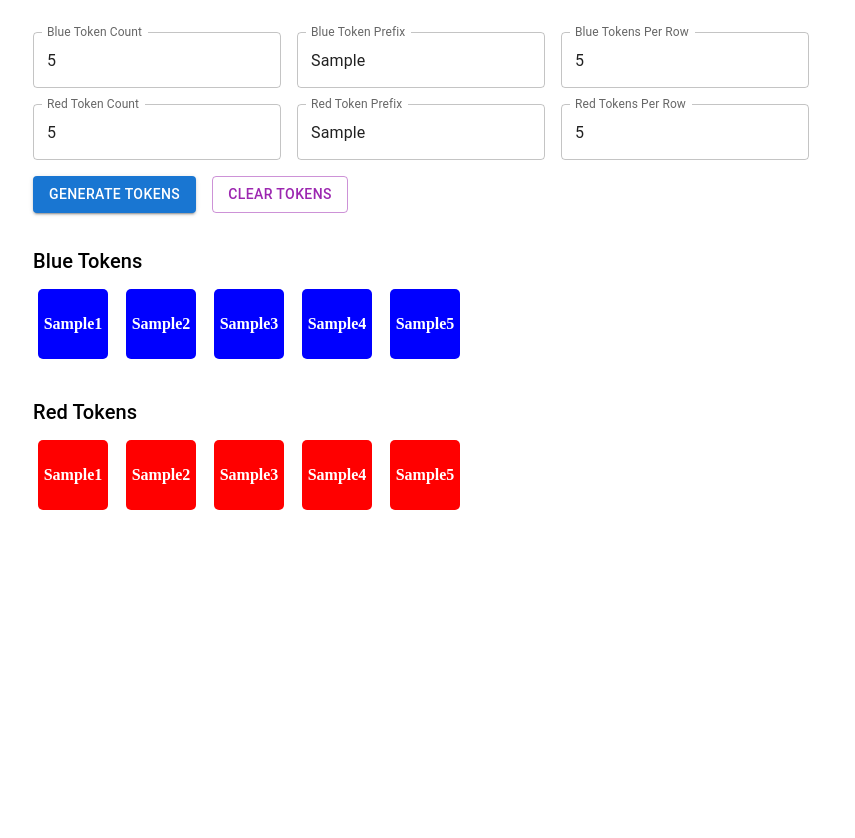
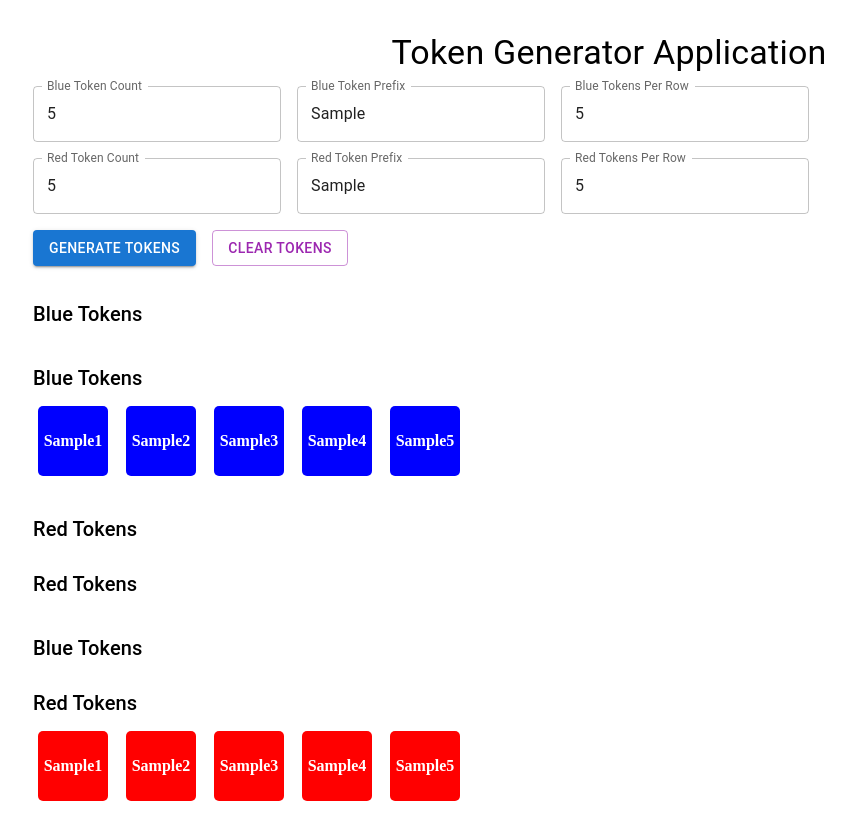
Before and after one commit to abhiramb85/Generate-Token, a React (Create React App) app: page / in a window 1280 px wide. Both pictures are taken after typing "5", "Sample", "5", "5", "Sample", "5" into the empty fields and a click on the button "GENERATE TOKENS". Shown: the whole page, without its empty margins (31-886 px from the left). Before the commit the page ends 800 px from the top, so only its background shows below. Built offline with nearby package versions, Linux system fonts and the light colour scheme.

Commit message:
Enhancement in displaying the tokens

```diff
--- a/src/App.js
+++ b/src/App.js
@@ -1,15 +1,18 @@
 import React, { useState } from 'react';
 import TokenForm from './components/TokenForm';
 import TokenDisplay from './components/TokenDisplay';
-import { Container, Box } from '@mui/material';
+import { Container, Box, Typography } from '@mui/material';
 
 function App() {
   const [tokens, setTokens] = useState({ blueTokens: [], redTokens: [] });
 
   const handleGenerate = (blueData, redData) => {
-    const blueTokens = generateTokens(blueData.count, blueData.prefix, blueData.perRow, 'blue');
-    const redTokens = generateTokens(redData.count, redData.prefix, redData.perRow, 'red');
-    setTokens({ blueTokens, redTokens });
+    // Check if inputs are valid
+    if (blueData.count > 0 || redData.count > 0) {
+      const blueTokens = blueData.count > 0 ? generateTokens(blueData.count, blueData.prefix, blueData.perRow, 'blue') : [];
+      const redTokens = redData.count > 0 ? generateTokens(redData.count, redData.prefix, redData.perRow, 'red') : [];
+      setTokens({ blueTokens, redTokens });
+    }
   };
 
   const handleClear = () => {
@@ -35,8 +38,22 @@ function App() {
   return (
     <Container>
       <Box my={4}>
+        <Typography variant="h4" gutterBottom align="center">
+          Token Generator Application
+        </Typography>
         <TokenForm onGenerate={handleGenerate} onClear={handleClear} />
-        <TokenDisplay blueTokens={tokens.blueTokens} redTokens={tokens.redTokens} />
+        {tokens.blueTokens.length > 0 && (
+          <Box my={4}>
+            <Typography variant="h6" gutterBottom>Blue Tokens</Typography>
+            <TokenDisplay blueTokens={tokens.blueTokens} redTokens={[]} />
+          </Box>
+        )}
+        {tokens.redTokens.length > 0 && (
+          <Box my={4}>
+            <Typography variant="h6" gutterBottom>Red Tokens</Typography>
+            <TokenDisplay blueTokens={[]} redTokens={tokens.redTokens} />
+          </Box>
+        )}
       </Box>
     </Container>
   );
```
